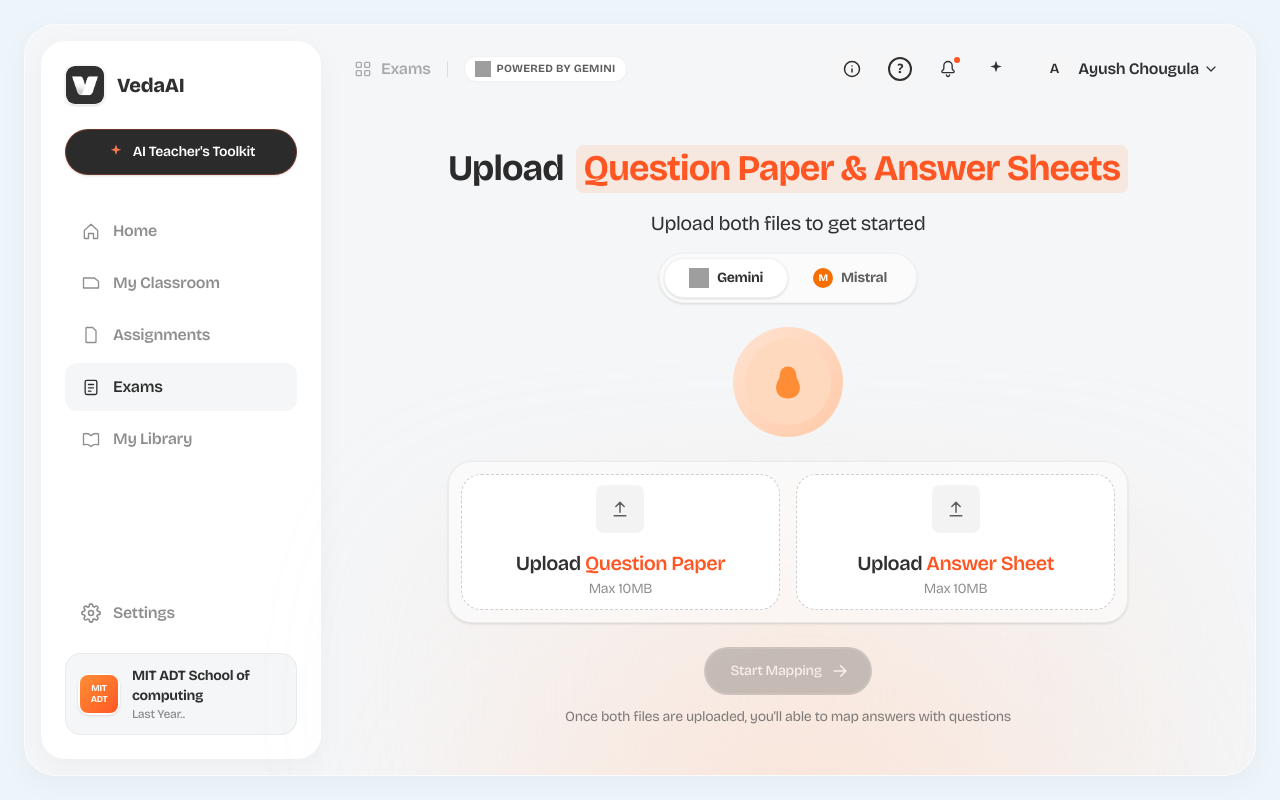
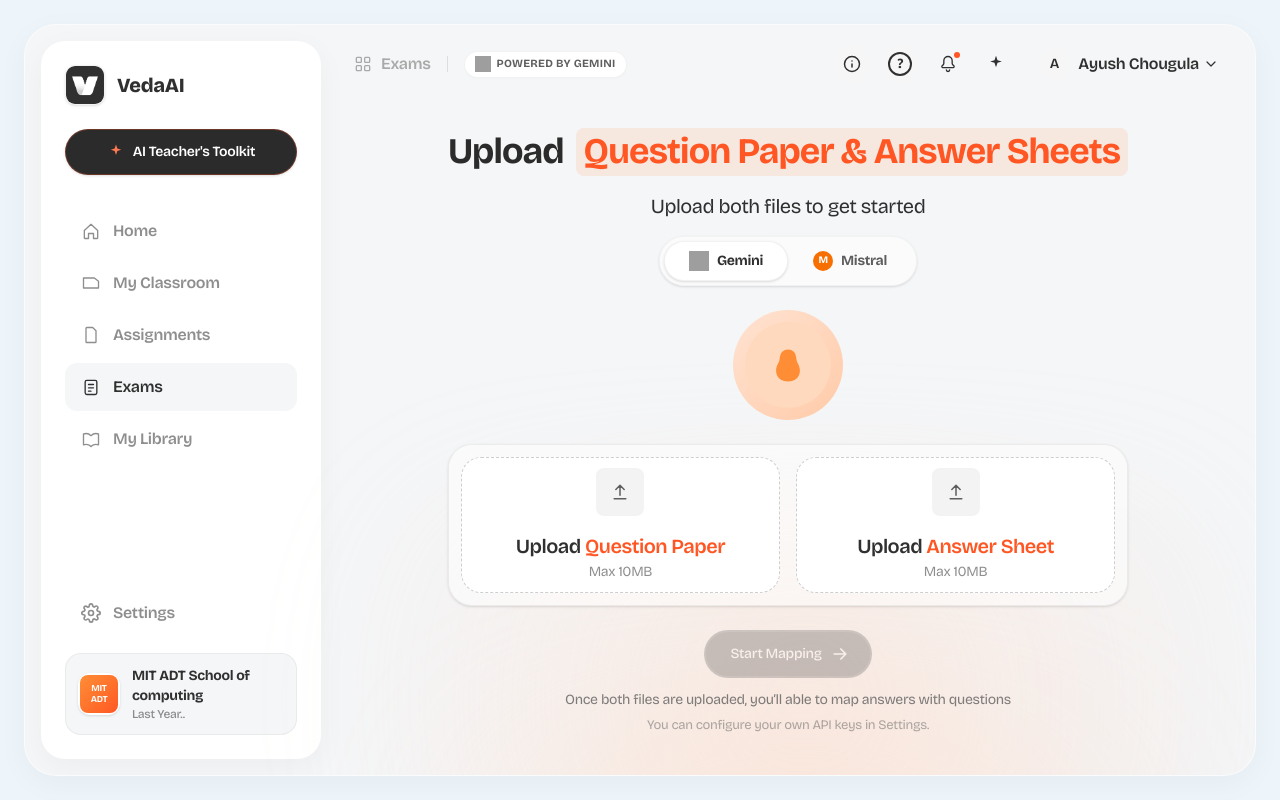
Before and after one commit to ayushcody/vedakliye, a Next.js app: page / in a window 1280 px wide. Built offline with nearby package versions, Linux system fonts and the light colour scheme; grey boxes are pictures that could not be loaded.

Commit message:
Add subtle API key hint to UploadScreen

```diff
--- a/src/components/UploadScreen.tsx
+++ b/src/components/UploadScreen.tsx
@@ -229,9 +229,14 @@ export default function UploadScreen({ onStart }: UploadScreenProps) {
                 <path d="M5 12h14M13 6l6 6-6 6" stroke="white" strokeWidth="2" strokeLinecap="round" strokeLinejoin="round" />
               </svg>
             </button>
-            <p className="text-sm text-[#5e5e5e]/80">
-              Once both files are uploaded, you&rsquo;ll able to map answers with questions
-            </p>
+            <div className="flex flex-col items-center gap-1.5 text-center">
+              <p className="text-sm text-[#5e5e5e]/80">
+                Once both files are uploaded, you&rsquo;ll able to map answers with questions
+              </p>
+              <p className="text-[13px] text-[#5e5e5e]/50">
+                You can configure your own API keys in Settings.
+              </p>
+            </div>
           </div>
           </div>
         </div>
```
